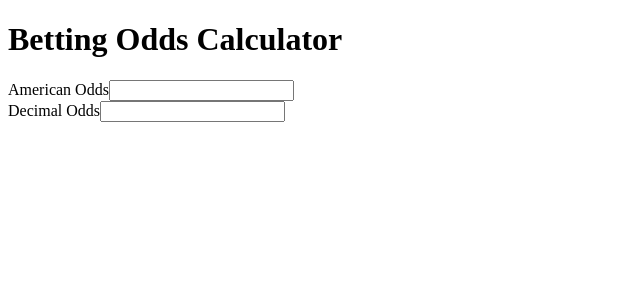
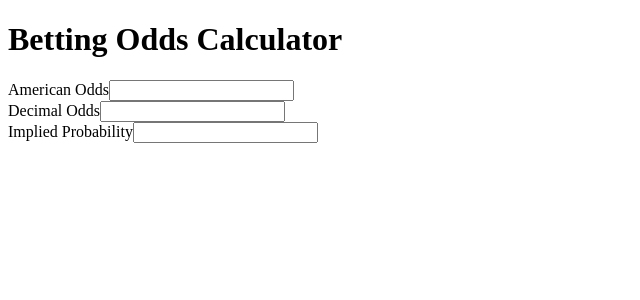
Before and after one commit to dalousha/oddsCalculator, a React app: page / in a window 1280 px wide. Shown: the top 300 px of the page, without its empty margins (0-640 px from the left). Built offline with nearby package versions, Linux system fonts and the light colour scheme; the HTML template or start-up script is replaced by a standard one.

Commit message:
Implemented conversion of odds to implied probability and vice versa, all rendering in real time

```diff
--- a/client/src/components/App.jsx
+++ b/client/src/components/App.jsx
@@ -7,16 +7,19 @@ class App extends React.Component{
       oddsType: 'american',
       americanOdds: '',
       decimalOdds: '',
+      impliedProbability: ''
     }
 
     this.onAmericanOddsChange = this.onAmericanOddsChange.bind(this);
     this.onDecimalOddsChange = this.onDecimalOddsChange.bind(this);
+    this.onProbablityChange = this.onProbablityChange.bind(this);
+
     this.calcAmericanToDecimals = this.calcAmericanToDecimals.bind(this);
     this.calcDecimalToAmerican = this.calcDecimalToAmerican.bind(this);
+    this.calcDecimalToProbability = this.calcDecimalToProbability.bind(this);
+    this.calcProbabilityToDecimal = this.calcProbabilityToDecimal.bind(this);
 
   }
-
-
 
   onAmericanOddsChange(e) {
     this.setState({
@@ -24,10 +27,15 @@ class App extends React.Component{
     }, () => {
       if (this.state.americanOdds.length >= 3) {
       const decimalOdds = this.calcAmericanToDecimals(this.state.americanOdds);
+      const impliedProbability = this.calcDecimalToProbability(decimalOdds);
       this.setState({
-        decimalOdds: decimalOdds
+        decimalOdds: decimalOdds,
+        impliedProbability: impliedProbability
       })} else {
-        this.setState({decimalOdds: ''})
+        this.setState({
+          decimalOdds: '',
+          impliedProbability: ''
+        })
       }
     })
   }
@@ -38,14 +46,36 @@ class App extends React.Component{
     }, () => {
       if (this.state.decimalOdds > 1) {
         const americanOdds = this.calcDecimalToAmerican(this.state.decimalOdds);
+        const impliedProbability = this.calcDecimalToProbability(this.state.decimalOdds)
         this.setState({
-          americanOdds: americanOdds
+          americanOdds: americanOdds,
+          impliedProbability: impliedProbability
         })
       } else {
         this.setState({
-          americanOdds: ''
+          americanOdds: '',
+          impliedProbability: ''
         })
       }
+    })
+  }
+
+  onProbablityChange(e) {
+    this.setState({
+      impliedProbability: e.target.value
+    }, () => {
+      if (this.state.impliedProbability > 0) {
+        const decimalOdds = this.calcProbabilityToDecimal(this.state.impliedProbability);
+        const americanOdds = this.calcDecimalToAmerican(decimalOdds);
+        this.setState({
+          americanOdds: americanOdds,
+          decimalOdds: decimalOdds
+        })} else {
+          this.setState({
+            americanOdds: '',
+            decimalOdds: ''
+          })
+        }
     })
   }
 
@@ -65,6 +95,14 @@ class App extends React.Component{
     }
   }
 
+  calcDecimalToProbability(num) {
+    return Math.ceil(((100/num)) * 100) / 100;
+  }
+
+  calcProbabilityToDecimal(num) {
+    return 100/num
+  }
+
   render() {
     return (
       <div className="app">
@@ -73,7 +111,7 @@ class App extends React.Component{
         <div className="odds-input-container">
           <label className="type-odds-label">American Odds</label>
           <input className="odds-input"
-            type='text'
+            type='number'
             value={this.state.americanOdds}
             onChange={this.onAmericanOddsChange}
           />
@@ -82,10 +120,18 @@ class App extends React.Component{
         <div className="odds-input-container">
           <label className="type-odds-label">Decimal Odds</label>
           <input className="odds-input"
-            type='text'
+            type='number'
             value={this.state.decimalOdds}
             onChange={this.onDecimalOddsChange}
+          />
+        </div>
 
+        <div className="odds-input-container">
+          <label className="type-odds-label">Implied Probability</label>
+          <input className="odds-input"
+            type='number'
+            value={this.state.impliedProbability}
+            onChange={this.onProbablityChange}
           />
         </div>
 
```
